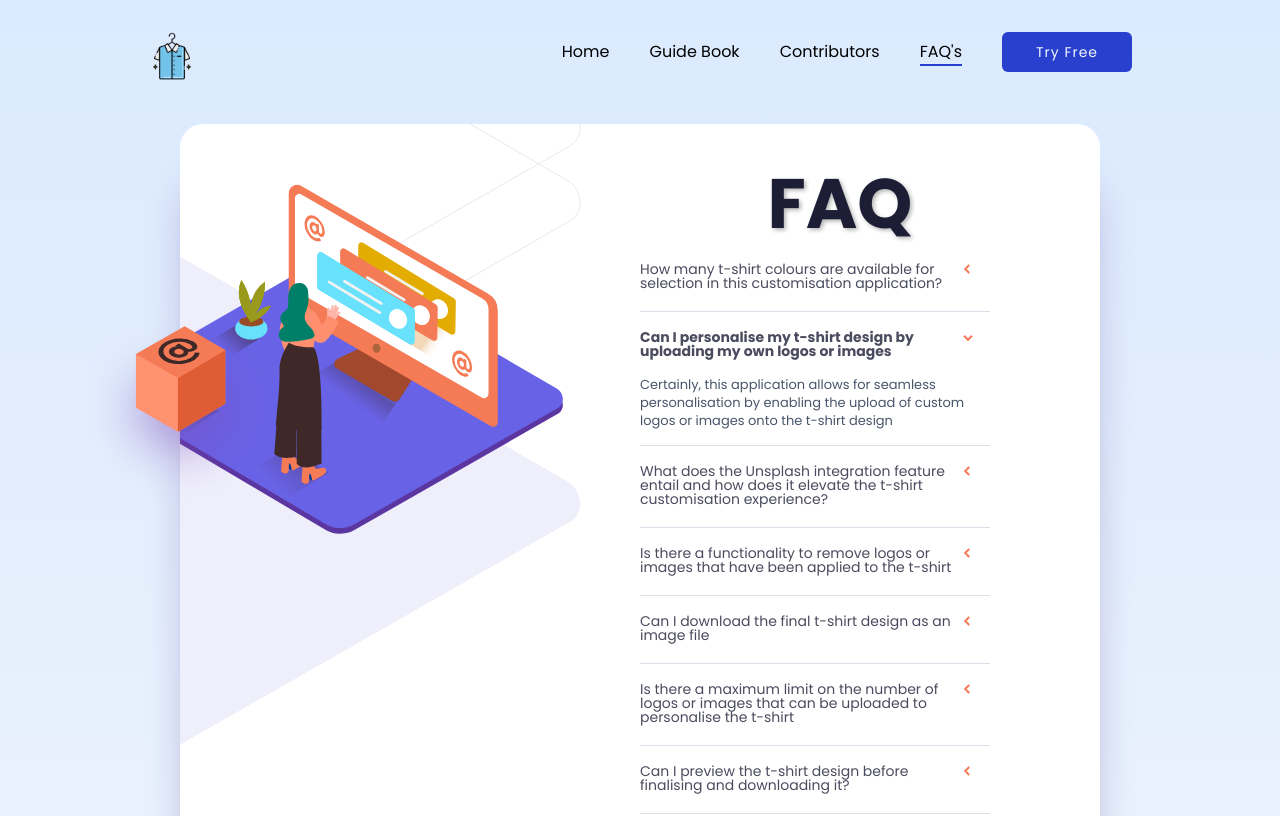
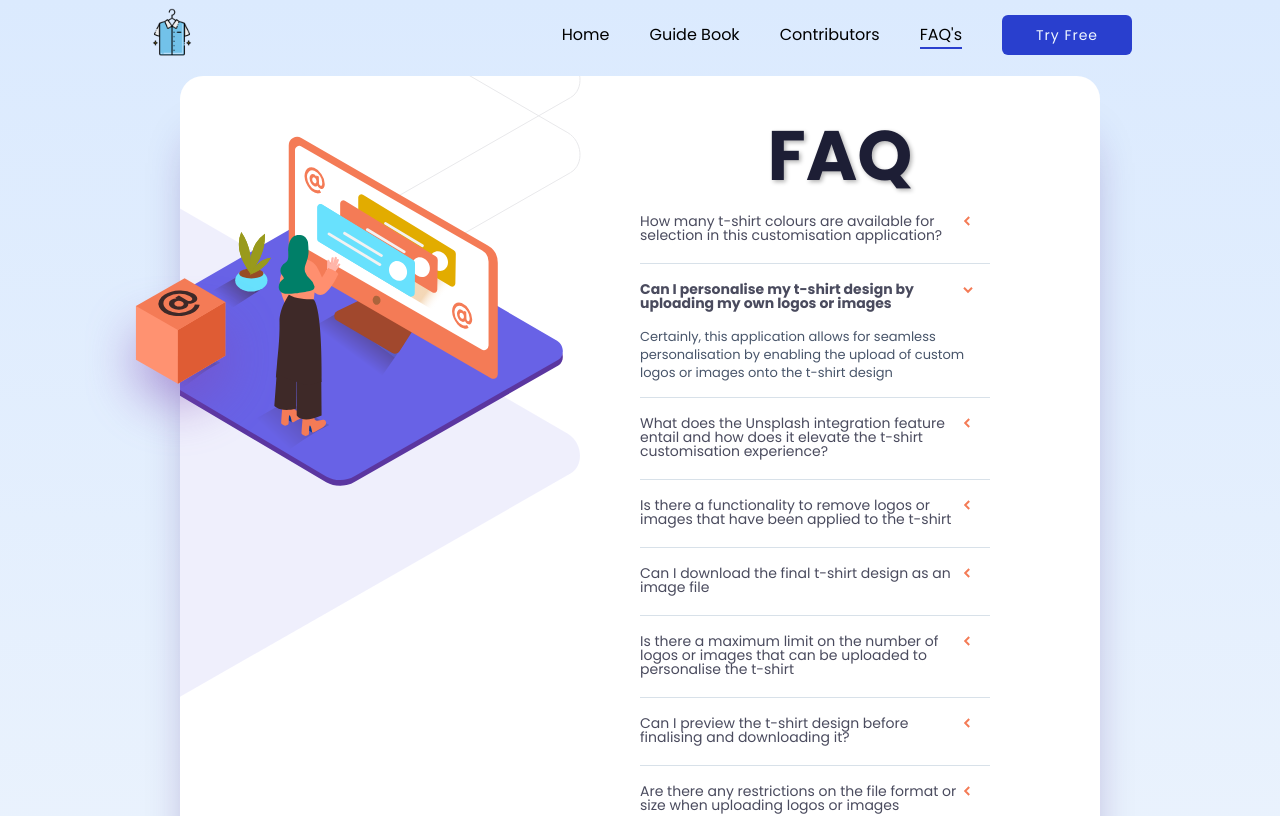
Before and after one commit to AleksandarMladeno/3D_Product, a React (Vite) app in the folder client/: page /faq in a window 1280 px wide. Shown: the top 816 px of the page. Built offline with nearby package versions, Linux system fonts and the light colour scheme; a web font is replaced by a local one.

Commit message:
resolved the navbar issues

```diff
--- a/client/src/containers/Header/Navbar.jsx
+++ b/client/src/containers/Header/Navbar.jsx
@@ -8,9 +8,15 @@ const Navbar = () => {
     setIsMobileMenuOpen(!isMobileMenuOpen);
   };
 
+  // Sticky navbar function
+  window.addEventListener("scroll", function() {
+    var navbar = document.querySelector('nav');
+    navbar.classList.toggle("sticky" , this.scrollY > 0);
+  });
+
 
   return (
-    <nav className={`navbar py-8 p-[10%] max-sm:px-0 max-sm:py-5 flex`}>
+    <nav className={`navbar h-16 py-[15px] p-[10%] max-sm:px-0 max-sm:py-5 flex`}>
       <div className="pl-5">
         <Link to="/">
           <img className="w-12 justify-center align-middle" src={logoTshirt} alt="Logo" />
--- a/client/src/index.css
+++ b/client/src/index.css
@@ -117,6 +117,19 @@ label .fa-moon {
   transform: translateX(0), rotate(0);
 } */
 
+/* Sticky navbar */
+nav {
+  background-color: transparent;
+  position: sticky;
+  top: 0;
+  width: 100%;
+  z-index: 100;
+  transition: background-color 0.3s ease-in-out;
+}
+
+nav.sticky {
+  backdrop-filter: blur(20px);
+}
 
 
 .mobile-menu-toggle {
@@ -159,7 +172,7 @@ label .fa-moon {
   top: 0%;
   left: 0%;
   width: 100%;
-  height: 100%;
+  height: 100vh;
   background-color: #1f67d3;
   padding-top: 7rem;
   box-shadow: 0 2px 4px rgba(0, 0, 0, 0.2);
```
Also changed, not shown: 1 other file (tests, documents, lock files or other folders).
